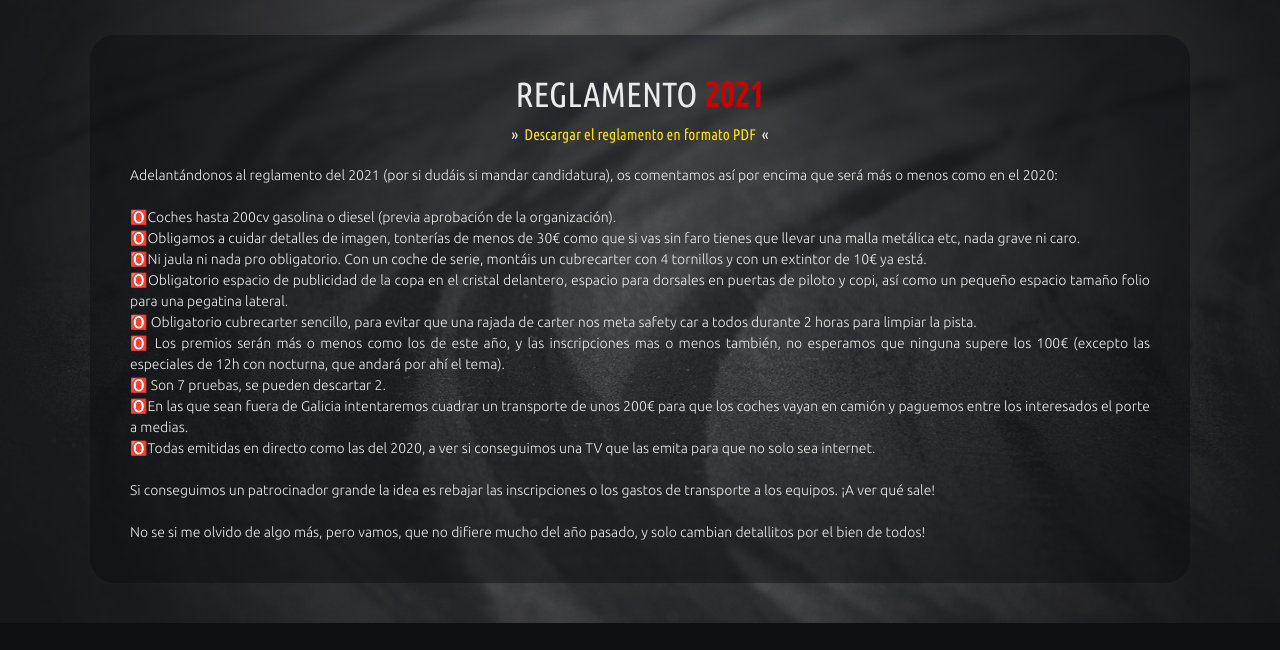
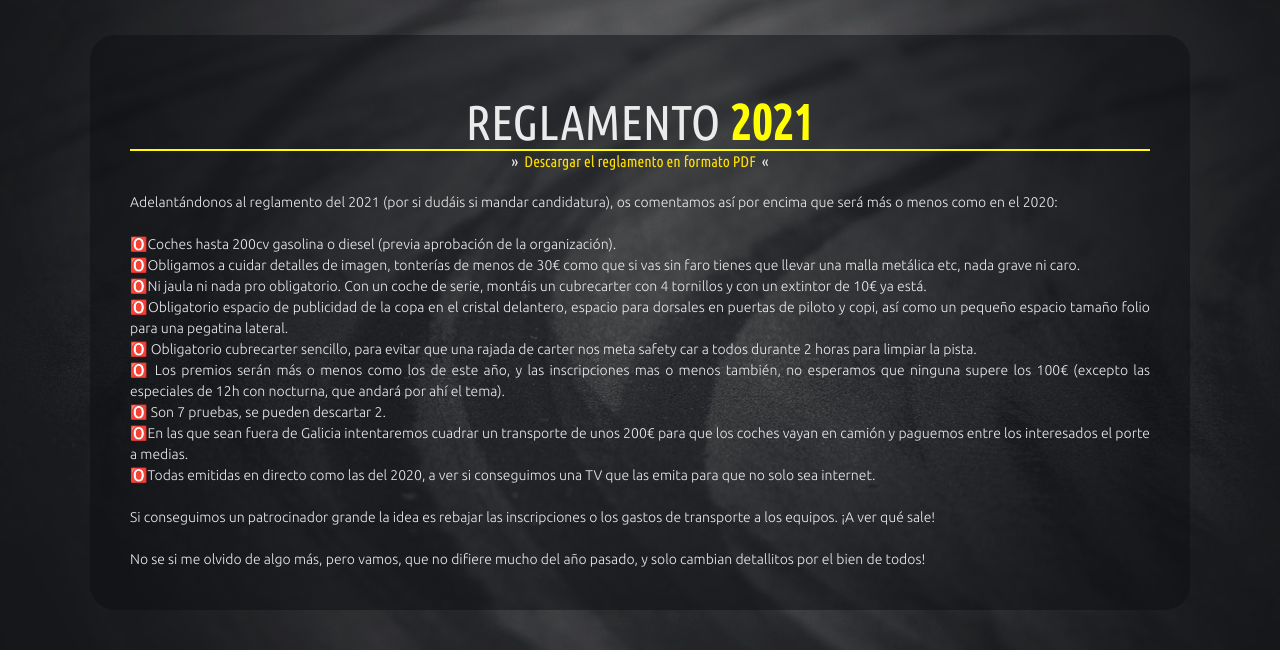
Before and after one commit to rubenarevalo98/DaleZapatilla, a PHP site: page /reglamento.html in a window 1280 px wide. Shown: the part 115-765 px from the top of the page. Run offline with PHP 8.4, Linux system fonts and the light colour scheme; some libraries are stand-ins or nearby versions.

Commit message:
Update style.css

```diff
--- a/style/style.css
+++ b/style/style.css
@@ -1468,13 +1468,14 @@ section div.regulationBox {
 	}
 }
 section div.regulationBox h1 {
-	font-family: UbuntuCondensed; font-size: 2.5em;
-	text-align: center;
-	width: 100%;
-	margin: 0; padding: 0 0 20px;
+    font-family: UbuntuCondensed;
+    font-size: 3.5em;
+    border-bottom: 2px solid #ffff00;
+    text-align: center;
+    padding: 10px 10px -10px;
 }
 section div.regulationBox h1 b {
-	color: #cc0000;
+	color: #ffff00;
 }
 section div.regulationBox h2,
 section div.regulationBox h3,
```
